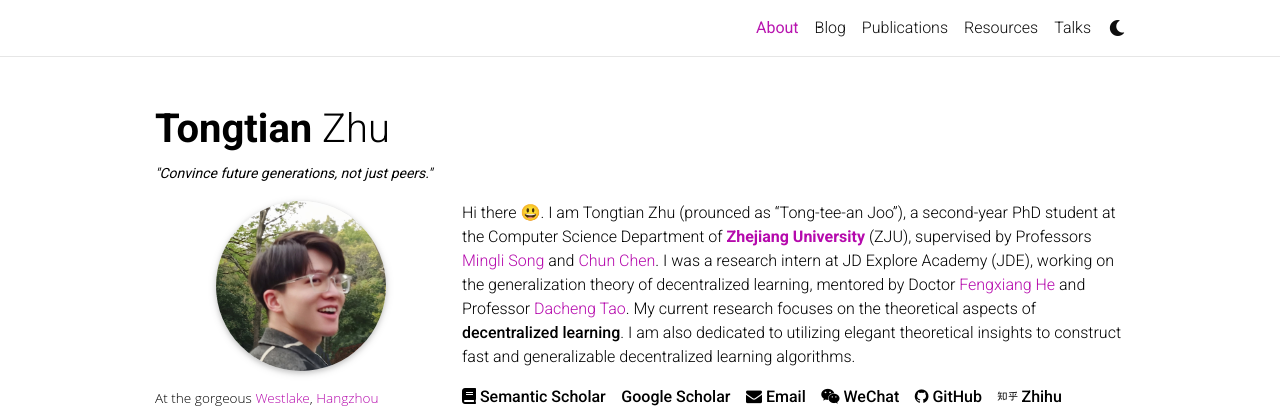
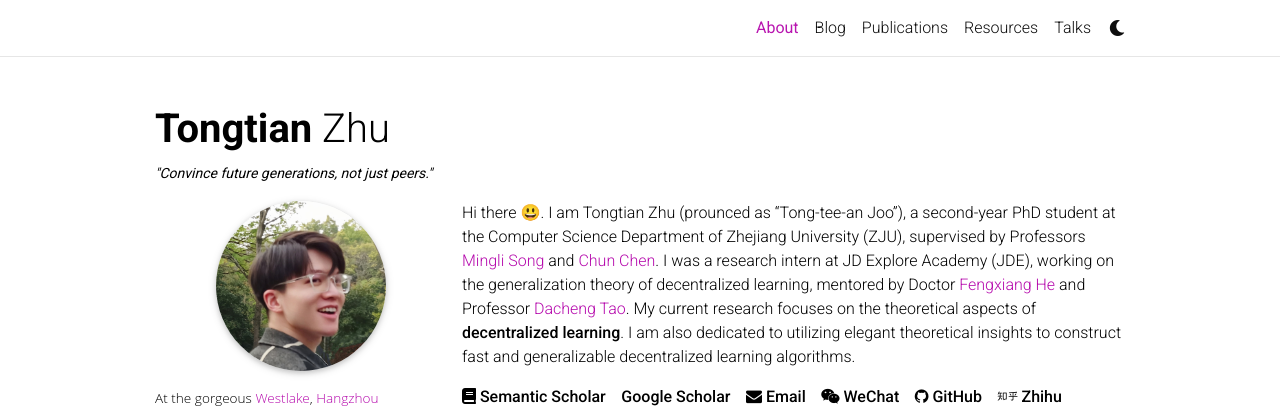
Before and after one commit to Raiden-Zhu/Raiden-Zhu.github.io, a Jekyll site: the page built from _pages/about.md, in a window 1280 px wide and 900 px high. Shown: the top 419 px of the window. Built offline with Jekyll 4.4.1, drawn with Linux system fonts in a browser that asks for light colours; full-size pictures stand in for the smaller copies a plugin makes; comment, search, counter and statistics services are not loaded; a style sheet for code colours, icons or effects is not loaded; some of the changed lines change nothing that is shown.

Commit message:
Update about.md

```diff
--- a/_pages/about.md
+++ b/_pages/about.md
@@ -18,7 +18,9 @@
 social: true  # includes social icons at the bottom of the page
 ---
 
-Hi there 😃. I am Tongtian Zhu (prounced as "Tong-tee-an Joo"), a second-year PhD student at the Computer Science Department of [<span style="font-weight: bold; color: #B509AC;">Zhejiang University</span>](https://www.zju.edu.cn/english/) (ZJU), supervised by Professors [Mingli Song](https://person.zju.edu.cn/en/msong) and [Chun Chen](https://person.zju.edu.cn/en/0082004). <!-- I earned my B.S. degree in Mathematical Science from CUMTB, as well as my B.Econ. degree in Economics (double degree) from [<span style="font-weight: bold; color: #B509AC;">Peking University</span>](https://english.pku.edu.cn/) (PKU) in 2021. -->
+<!--[<span style="font-weight: bold; color: #B509AC;">Zhejiang University</span>](https://www.zju.edu.cn/english/)-->
+
+Hi there 😃. I am Tongtian Zhu (prounced as "Tong-tee-an Joo"), a second-year PhD student at the Computer Science Department of Zhejiang University (ZJU), supervised by Professors [Mingli Song](https://person.zju.edu.cn/en/msong) and [Chun Chen](https://person.zju.edu.cn/en/0082004). <!-- I earned my B.S. degree in Mathematical Science from CUMTB, as well as my B.Econ. degree in Economics (double degree) from [<span style="font-weight: bold; color: #B509AC;">Peking University</span>](https://english.pku.edu.cn/) (PKU) in 2021. -->
 I was a research intern at JD Explore Academy (JDE), working on the generalization theory of decentralized learning,  mentored by Doctor [Fengxiang He](https://fengxianghe.github.io/) and Professor [Dacheng Tao](https://www.sydney.edu.au/engineering/about/our-people/academic-staff/dacheng-tao.html).
 My current research focuses on the theoretical aspects of **decentralized learning**. I am also dedicated to utilizing elegant theoretical insights to construct fast and generalizable decentralized learning algorithms.
 
```
